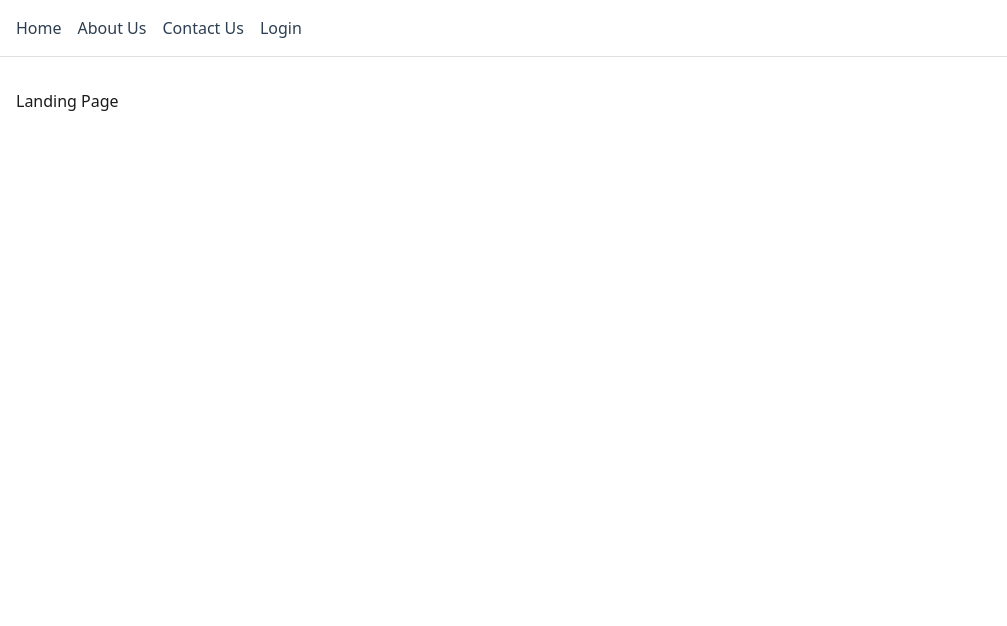
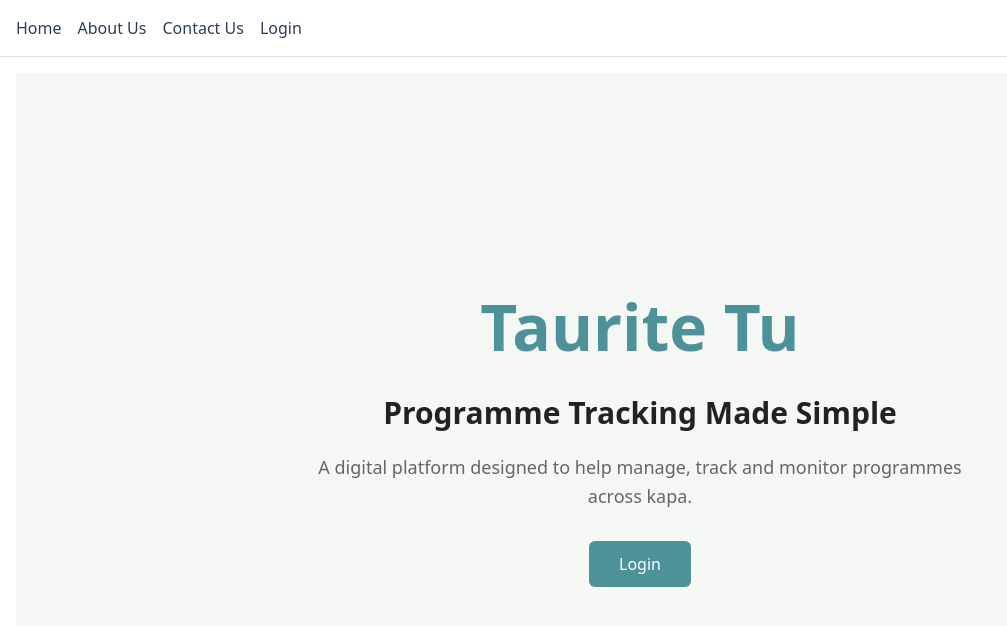
Before and after one commit to ritviksc/TTHub, a Vue app in the folder frontend/: page / in a window 1280 px wide. Shown: the top 626 px of the page, without its empty margins (0-1007 px from the left). Built offline with nearby package versions, Linux system fonts and the light colour scheme.

Commit message:
Add a landing Page

```diff
--- a/frontend/src/views/LandingPage.vue
+++ b/frontend/src/views/LandingPage.vue
@@ -5,14 +5,88 @@ import { login } from '@/apis.js'
 
 import { useRouter } from 'vue-router'
 const router = useRouter()
-router.push('/')
+
+function goToLogin(){
+router.push('/login')
+}
+
 </script>
 
+
 <template>
-    <p>
-        Landing Page
-    </p>
+   <div class="landing-page">
+   <section class="hero">
+     <div class="hero-content">
+        <h1>Taurite Tu</h1>
+
+        <h2>Programme Tracking Made Simple</h2>
+
+        <p>
+          A digital platform designed to help manage,
+          track and monitor programmes across kapa.
+        </p>
+
+        <button @click="goToLogin">Login</button>
+     </div>
+    </section>
+
+    </div>
 
 </template>
 
-<style scoped></style>
+<style scoped>
+.landing-page {
+  min-height: 100vh;
+  background: #f5f7f4;
+}
+
+.hero {
+  min-height: 90vh;
+
+  display: flex;
+  align-items: center;
+  justify-content: center;
+
+  text-align: center;
+  padding: 40px;
+}
+
+.hero-content {
+  max-width: 700px;
+}
+
+h1 {
+  font-size: 64px;
+  margin: 0;
+  color: #4D9298;
+}
+
+h2 {
+  font-size: 30px;
+  margin: 15px 0;
+  color: #222;
+}
+
+p {
+  font-size: 18px;
+  line-height: 1.6;
+  color: #666;
+  margin-bottom: 30px;
+}
+
+button {
+  padding: 12px 30px;
+
+  border: none;
+  border-radius: 6px;
+
+  background: #4D9298;
+  color: white;
+
+  font-size: 16px;
+  cursor: pointer;
+}
+
+button:hover {
+  background: #163b2d;
+}</style>
```
Also changed, not shown: frontend/src/components/NavBar.vue (+14 -0 lines), 1 other file (tests, documents, lock files or other folders).
